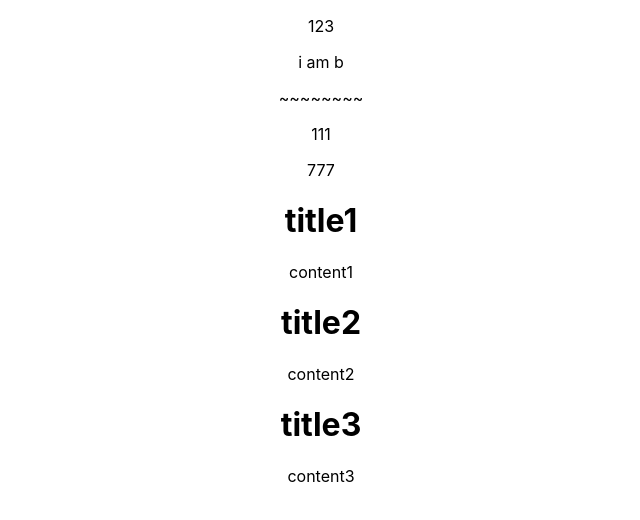
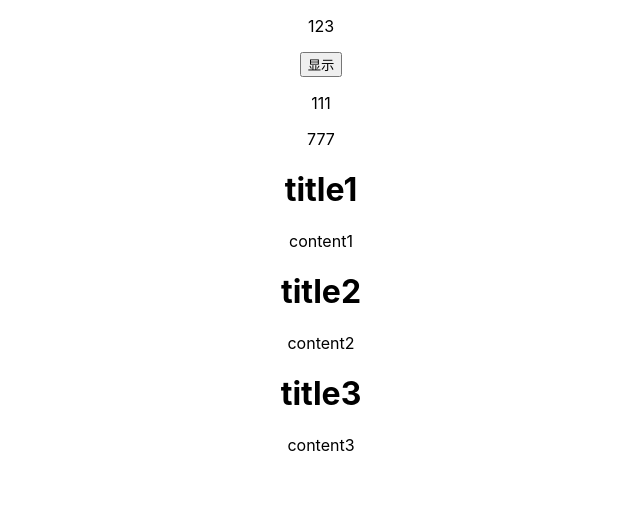
Before and after one commit to dorothy-yl/Test, a React app: page / in a window 1280 px wide. Shown: the top 520 px of the page, without its empty margins (319-959 px from the left). Built offline with nearby package versions, Linux system fonts and the light colour scheme.

Commit message:
事件绑定

```diff
--- a/src/components/test1.jsx
+++ b/src/components/test1.jsx
@@ -4,31 +4,23 @@ function Test1() {
   let [obj, setA] = useState({
     a: 123,
   });
-  let [show, changeShow] = useState(0);
+  let [show, changeShow] = useState(false);
 function showTab(){
 if(show == 0){
-    return <div>!!!!!!!!!</div>
-}else if(show===1){
-    return <div>~~~~~~~~</div>
-}else {
-    return <div>********</div>
+    if (show) return <div>!!!!!!!!!</div>
+}
+}
+function changeDiv(num1,num2,event){
+    event.stopPropagation()
+    let _show = !show
+    changeShow(_show)
 }
 
-}
-  let b = "i am b";
-  setTimeout(()=>{
-    changeShow(1)
-  },1000)
-//   setTimeout(() => {
-//     setA({
-//       a: 999,
-//     });
-//   }, 1000);
   return (
     <div>
       <p>{obj.a}</p>
-      <p>{b}</p>
       {showTab()}
+      <button onClick={changeDiv.bind(this,123.456)}>{show ?'隐藏':'显示'}</button>
     </div>
   );
 }
```
